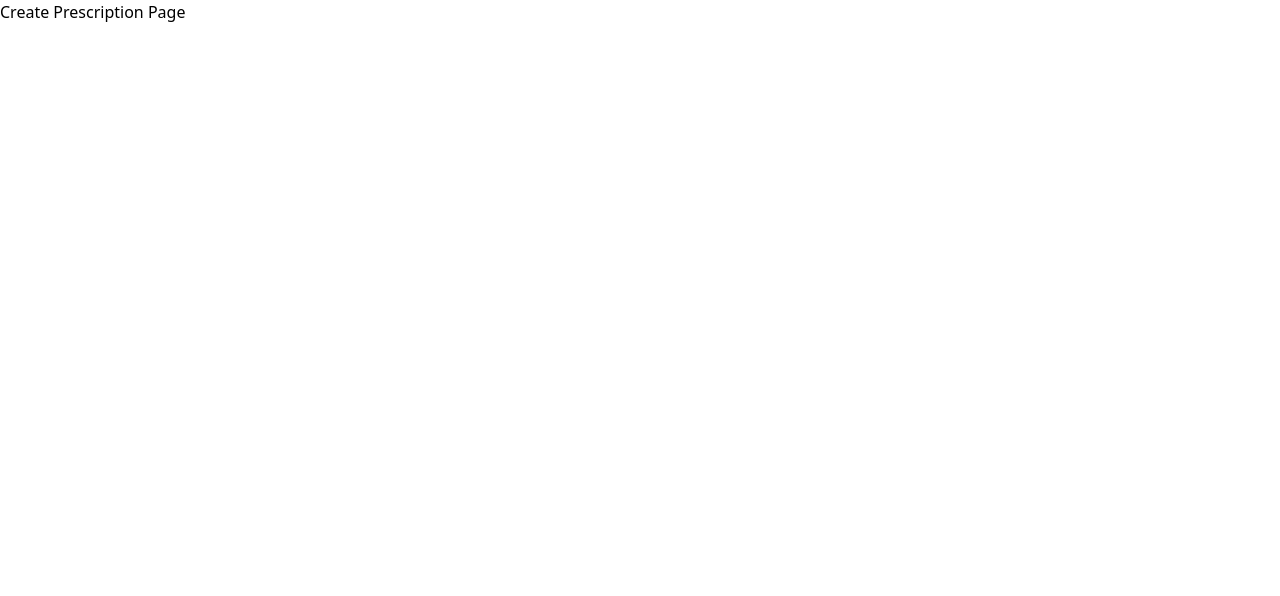
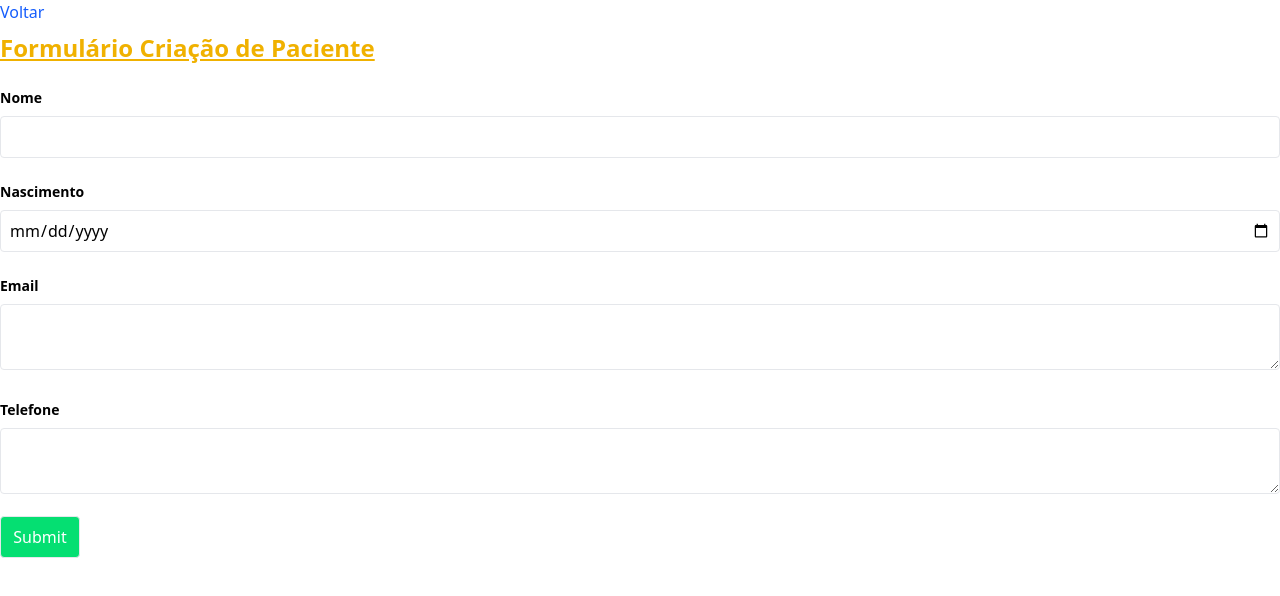
Before and after one commit to ranieriiuri/MediApp, a Next.js app in the folder medi-app-frontend/: page /prescription/create in a window 1280 px wide. Shown: the top 596 px of the page. Built offline with nearby package versions, Linux system fonts and the light colour scheme.

Commit message:
pacient create page finished

```diff
--- a/medi-app-frontend/src/app/prescription/create/page.tsx
+++ b/medi-app-frontend/src/app/prescription/create/page.tsx
@@ -1,9 +1,80 @@
-import React from "react";
+"use client"
+import Link from "next/link";
+import { useRouter } from "next/navigation";
+import React, { useState } from "react";
 
-export default function PrescriptionCreate() {
+export default function PacientCreate() {
+
+    const router = useRouter();
+
+    const [name, setName] = useState<string>('');
+    const [birthDate, setBirthDate] = useState<string>('');
+    const [email, setEmail] = useState<string>('');
+    const [phone, setPhone] = useState<string>('');
+    const [error, setError] = useState<string | null>(null);
+
+    const addPacient = async (e: any) => {
+        e.preventDefault();
+        setError(null);
+
+        if (name != "" && birthDate != ""
+            && email != "" && phone != "") {
+
+            const formData = {
+                name: name,
+                birthDate: birthDate,
+                email: email,
+                phone: phone
+            }
+
+            const add = await fetch('http://127.0.0.1:3001/postPacient', {
+                method: 'POST',
+                headers: {
+                    'Content-Type': 'application/json',
+                    'Authorization': sessionStorage.getItem("token") || ''
+                },
+                body: JSON.stringify(formData)
+            });
+
+            const content = await add.json();
+
+            if (content.name) {
+                router.push('/home');
+            } else {
+                setError(content.error);
+            }
+
+        }
+
+    };
+
     return (
         <>
-            <h1>Create Prescription Page</h1>
-        </>
-    );
-};
+            <Link className="font-medium text-blue-600 dark:text-blue-500 hover:underline" href="/home">Voltar</Link>
+            <form className='w-full' onSubmit={addPacient}>
+                <span className='font-bold text-yellow-500 py-2 block underline text-2xl'>Formulário Criação de Paciente</span>
+                <div className='w-full py-2'>
+                    <label htmlFor="" className='text-sm font-bold py-2 block'>Nome</label>
+                    <input type='text' name='name' className='w-full border-[1px] border-gray-200 p-2 rounded-sm' onChange={(e: any) => setName(e.target.value)} />
+                </div>
+                <div className='w-full py-2'>
+                    <label htmlFor="" className='text-sm font-bold py-2 block'>Nascimento</label>
+                    <input type="date" name='birthDate' className='w-full border-[1px] border-gray-200 p-2 rounded-sm' onChange={(e: any) => setBirthDate(e.target.value)} />
+                </div>
+                <div className='w-full py-2'>
+                    <label htmlFor="" className='text-sm font-bold py-2 block'>Email</label>
+                    <textarea name='email' className='w-full border-[1px] border-gray-200 p-2 rounded-sm' onChange={(e: any) => setEmail(e.target.value)} />
+                </div>
+                <div className='w-full py-2'>
+                    <label htmlFor="" className='text-sm font-bold py-2 block'>Telefone</label>
+                    <textarea name='phone' className='w-full border-[1px] border-gray-200 p-2 rounded-sm' onChange={(e: any) => setPhone(e.target.value)} />
+                </div>
+                <div className='w-full py-2'>
+                    <button className="w-20 p-2 text-white border-gray-200 border-[1px] rounded-sm bg-green-400">Submit</button>
+                </div>
+                <div>
+                    {error && <div className="p-2 text-white border-gray-200 border-[1px] rounded-sm bg-red-400" style={{ color: 'red' }}>{error}</div>}
+                </div>
+            </form></>
+    )
+}
```
